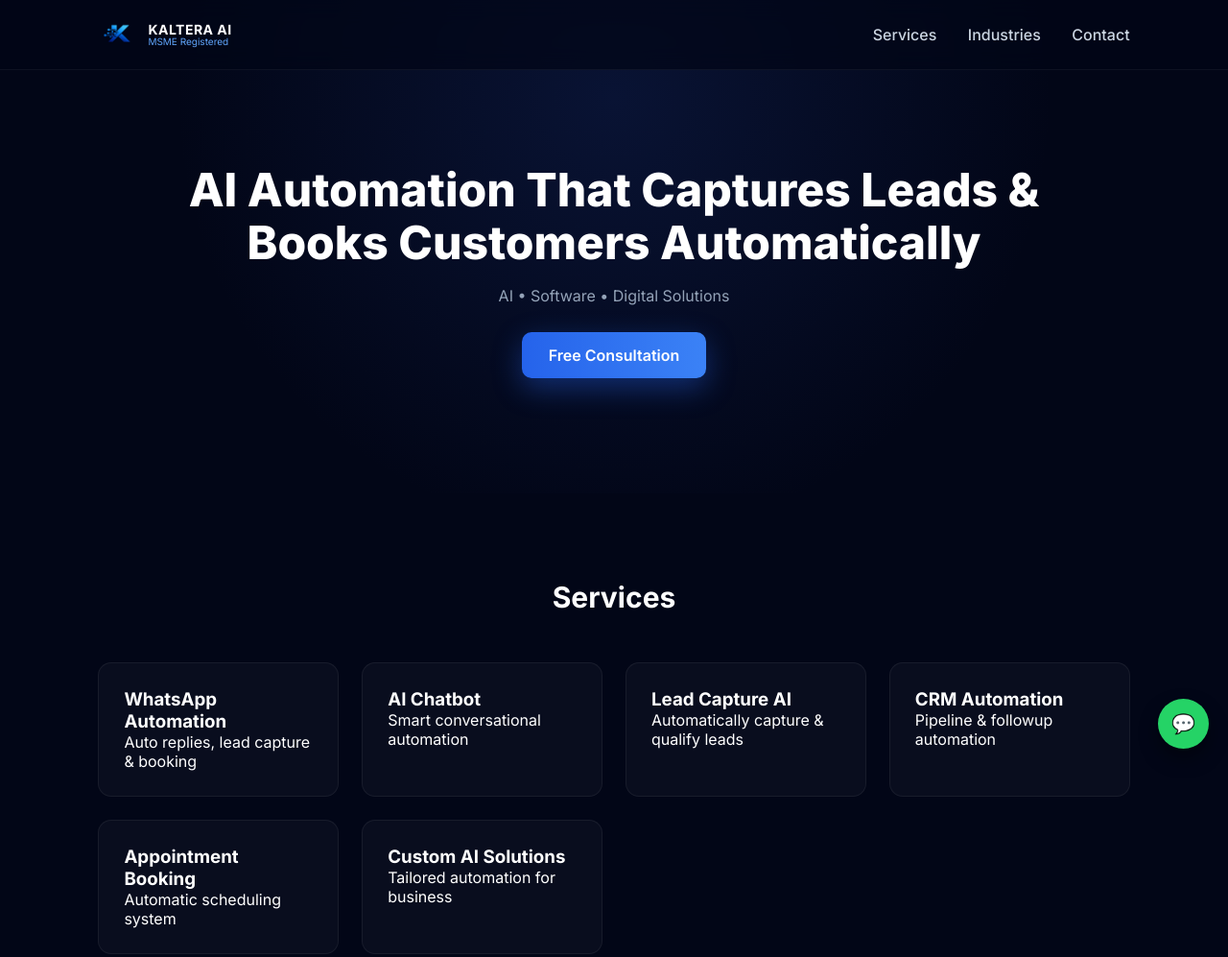
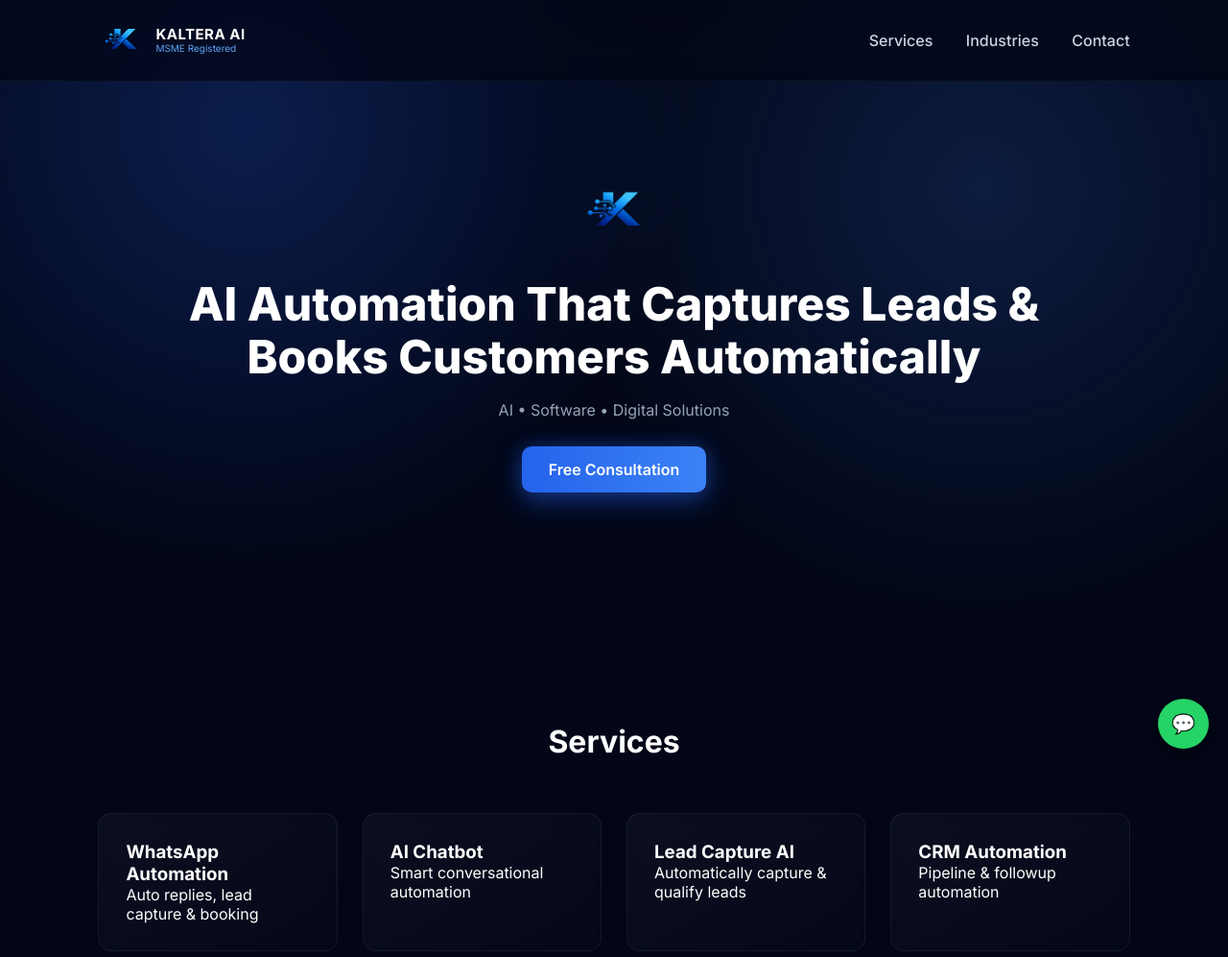
Before and after one commit to kalteraai/kalteraai-website, a plain HTML site: page index.html in a window 1280 px wide. Shown: the top 997 px of the page at 96% size. Drawn offline with Linux system fonts and the light colour scheme.

Commit message:
Update index.html

```diff
--- a/index.html
+++ b/index.html
@@ -20,6 +20,7 @@ font-family:Inter,sans-serif
 body{
 background:#020617;
 color:white;
+overflow-x:hidden;
 }
 
 /* NAVBAR */
@@ -28,12 +29,12 @@ nav{
 position:fixed;
 top:0;
 width:100%;
-padding:16px 8%;
+padding:18px 8%;
 display:flex;
 justify-content:space-between;
 align-items:center;
-background:rgba(2,6,23,.7);
-backdrop-filter:blur(12px);
+background:rgba(2,6,23,.75);
+backdrop-filter:blur(14px);
 z-index:999;
 border-bottom:1px solid rgba(255,255,255,.05)
 }
@@ -45,7 +46,7 @@ gap:12px;
 }
 
 .brand img{
-height:40px;
+height:48px;
 }
 
 .brand-text{
@@ -54,7 +55,7 @@ line-height:1.1;
 
 .brand-title{
 font-weight:700;
-font-size:14px;
+font-size:15px;
 letter-spacing:.5px;
 }
 
@@ -63,10 +64,8 @@ font-size:10px;
 color:#60a5fa;
 }
 
-/* NAV LINKS */
-
 nav a{
-margin-left:28px;
+margin-left:30px;
 text-decoration:none;
 color:#cbd5e1;
 font-weight:500;
@@ -80,9 +79,18 @@ color:white
 /* HERO */
 
 .hero{
-padding:170px 8% 120px;
+padding:180px 8% 140px;
 text-align:center;
-background:radial-gradient(circle at 50% 20%,#1e3a8a40,transparent 60%);
+
+background:
+radial-gradient(circle at 20% 20%, rgba(37,99,235,.25), transparent 40%),
+radial-gradient(circle at 80% 30%, rgba(59,130,246,.18), transparent 40%),
+#020617;
+}
+
+.hero img{
+height:80px;
+margin-bottom:25px;
 }
 
 .hero h1{
@@ -107,23 +115,21 @@ border-radius:10px;
 font-weight:600;
 text-decoration:none;
 color:white;
-box-shadow:0 10px 30px rgba(37,99,235,.4);
+box-shadow:
+0 10px 30px rgba(37,99,235,.4),
+0 0 20px rgba(37,99,235,.3);
 }
 
 /* SECTION */
 
 .section{
-padding:90px 8%;
-}
-
-.section.light{
-background:#020617;
+padding:100px 8%;
 }
 
 .section-title{
 text-align:center;
-font-size:30px;
-margin-bottom:50px;
+font-size:32px;
+margin-bottom:55px;
 }
 
 /* GRID */
@@ -131,34 +137,39 @@ margin-bottom:50px;
 .grid{
 display:grid;
 grid-template-columns:repeat(auto-fit,minmax(240px,1fr));
-gap:24px;
+gap:26px;
 }
 
 /* GLASS CARD */
 
 .card{
-background:rgba(255,255,255,.03);
-padding:26px;
+background:linear-gradient(
+145deg,
+rgba(255,255,255,.04),
+rgba(255,255,255,.01)
+);
+padding:28px;
 border-radius:14px;
 border:1px solid rgba(255,255,255,.06);
 transition:.3s;
+backdrop-filter: blur(10px);
 }
 
 .card:hover{
 transform:translateY(-6px);
 border-color:#3b82f6;
+box-shadow:0 20px 40px rgba(37,99,235,.15);
 }
 
 /* CTA STRIP */
 
 .cta-strip{
 text-align:center;
-padding:90px 20px;
-background:linear-gradient(180deg,#020617,#020617);
-}
+padding:100px 20px;
 
-.cta-strip h2{
-font-size:32px;
+background:
+radial-gradient(circle at 50% 0%, rgba(37,99,235,.2), transparent 60%),
+#020617;
 }
 
 /* CONTACT */
@@ -170,7 +181,7 @@ margin:auto;
 
 input,textarea{
 width:100%;
-padding:13px;
+padding:14px;
 margin-bottom:12px;
 border-radius:8px;
 border:1px solid rgba(255,255,255,.08);
@@ -180,24 +191,26 @@ color:white;
 
 button{
 width:100%;
-padding:14px;
+padding:15px;
 background:linear-gradient(90deg,#2563eb,#3b82f6);
 border:none;
 border-radius:8px;
 color:white;
 font-weight:600;
+box-shadow:0 10px 20px rgba(37,99,235,.25);
 }
 
 /* FOOTER */
 
 footer{
 text-align:center;
-padding:70px 20px;
+padding:80px 20px;
 border-top:1px solid rgba(255,255,255,.05);
+background:#020617;
 }
 
 footer img{
-height:48px;
+height:50px;
 margin-bottom:12px;
 }
 
@@ -251,6 +264,8 @@ box-shadow:0 10px 20px rgba(0,0,0,.4);
 </nav>
 
 <section class="hero">
+
+<img src="logo.png">
 
 <h1>
 AI Automation That Captures Leads
```
